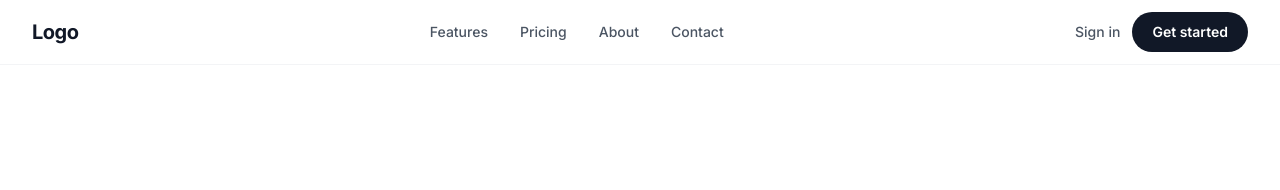
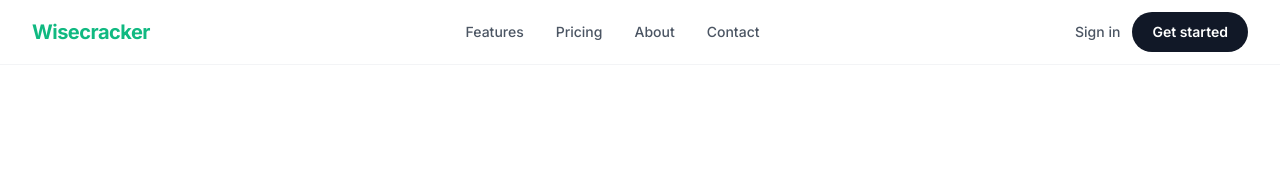
Before and after one commit to dmlza/wise_clone, a plain HTML site: page index.html in a window 1280 px wide. Shown: the top 190 px of the page. Drawn offline with nearby package versions, Linux system fonts and the light colour scheme.

Commit message:
chore: rebrand project globally to Wisecracker to create unique portfolio identity

```diff
--- a/index.html
+++ b/index.html
@@ -19,7 +19,7 @@
 
   <header class="border-b border-gray-100">
     <nav class="max-w-7xl mx-auto px-4 sm:px-6 lg:px-8 h-16 flex items-center justify-between">
-      <a href="index.html" class="text-xl font-bold tracking-tight">Logo</a>
+      <a href="index.html" class="text-xl font-extrabold tracking-tight text-emerald-500">Wisecracker</a>
       <div class="hidden md:flex items-center gap-8 text-sm font-medium text-gray-600">
         <a href="#" class="hover:text-gray-900 transition-colors">Features</a>
         <a href="#" class="hover:text-gray-900 transition-colors">Pricing</a>
```
Also changed, not shown: dashboard.html (+2 -2 lines).
